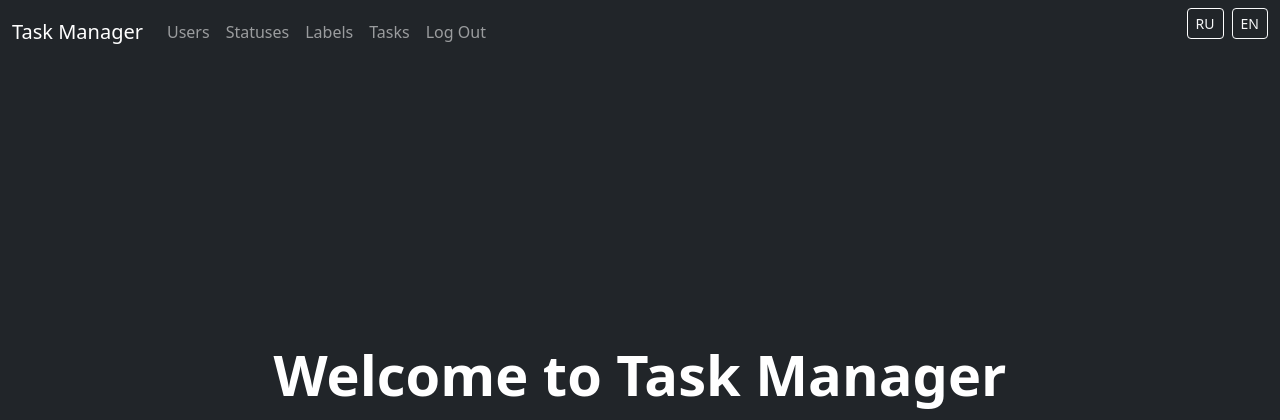
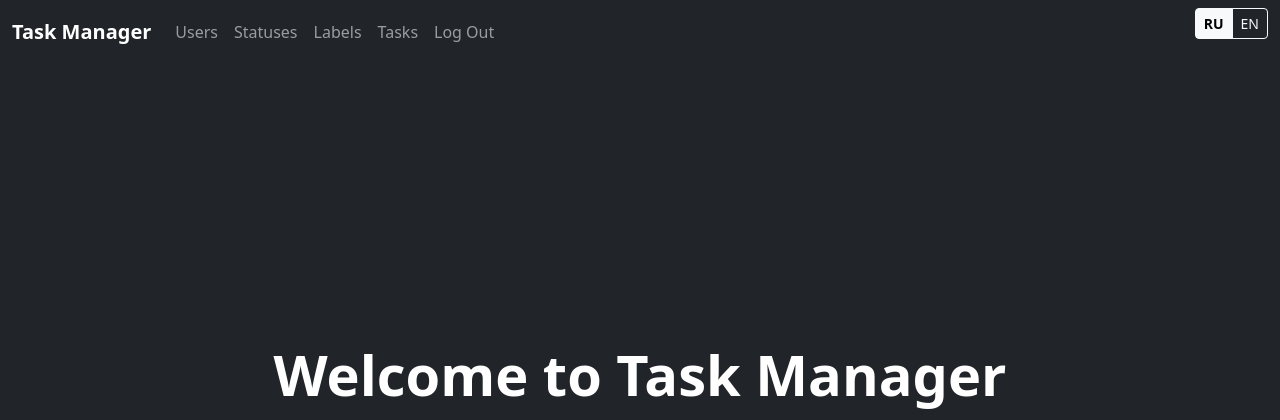
Before and after one commit to nyanyapushkina/python-project-52, a Django app: page / in a window 1280 px wide. Shown: the top 420 px of the page. Run offline with Django 4.2, Linux system fonts and the light colour scheme; the visitor is signed in with stand-in values (Sample User, id 1); some libraries are stand-ins or nearby versions.

Commit message:
Update navbar

```diff
--- a/task_manager/templates/includes/navbar.html
+++ b/task_manager/templates/includes/navbar.html
@@ -2,42 +2,60 @@
 
 <nav class="navbar navbar-expand-md navbar-dark bg-dark mb-4">
   <div class="container-fluid">
-    <a class="navbar-brand mb-0 h1" href="{% url 'index' %}">{% trans "Task Manager" %}</a>
+    <a class="navbar-brand fw-bold" href="{% url 'index' %}">{% trans "Task Manager" %}</a>
+
     <button class="navbar-toggler" type="button" data-bs-toggle="collapse"
             data-bs-target="#navbarCollapse" aria-controls="navbarCollapse"
-            aria-expanded="false" aria-label="Toggle navigation">
+            aria-expanded="false" aria-label="{% trans 'Toggle navigation' %}">
       <span class="navbar-toggler-icon"></span>
     </button>
+
     <div class="collapse navbar-collapse" id="navbarCollapse">
-      <ul class="navbar-nav me-auto mb-2 mb-md-0">
+      <ul class="navbar-nav me-auto">
         <li class="nav-item">
           <a class="nav-link" href="{% url 'users:index' %}">{% trans "Users" %}</a>
         </li>
+
         {% if user.is_authenticated %}
-          <li class="nav-item"><a class="nav-link" href="{% url 'statuses:index' %}">{% trans "Statuses" %}</a></li>
-          <li class="nav-item"><a class="nav-link" href="{% url 'labels:index' %}">{% trans "Labels" %}</a></li>
-          <li class="nav-item"><a class="nav-link" href="{% url 'tasks:index' %}">{% trans "Tasks" %}</a></li>
           <li class="nav-item">
-            <form class="me-auto mb-2 mb-md-0" action="{% url 'logout' %}" method="post">
+            <a class="nav-link" href="{% url 'statuses:index' %}">{% trans "Statuses" %}</a>
+          </li>
+          <li class="nav-item">
+            <a class="nav-link" href="{% url 'labels:index' %}">{% trans "Labels" %}</a>
+          </li>
+          <li class="nav-item">
+            <a class="nav-link" href="{% url 'tasks:index' %}">{% trans "Tasks" %}</a>
+          </li>
+          <li class="nav-item">
+            <form action="{% url 'logout' %}" method="post" class="d-inline">
               {% csrf_token %}
-                <input class="btn nav-link" type="submit" value="{% trans 'Log Out' %}">
+              <button type="submit" class="nav-link btn btn-link px-2">
+                {% trans "Log Out" %}
+              </button>
             </form>
           </li>
         {% else %}
-          <li class="nav-item"><a class="nav-link" href="{% url 'login' %}">{% trans "Log In" context "menu_item" %}</a></li>
-          <li class="nav-item"><a class="nav-link" href="{% url 'users:create' %}">{% trans "Sign Up" context "menu_item" %}</a></li>
+          <li class="nav-item">
+            <a class="nav-link" href="{% url 'login' %}">{% trans "Log In" context "menu_item" %}</a>
+          </li>
+          <li class="nav-item">
+            <a class="nav-link" href="{% url 'users:create' %}">{% trans "Sign Up" context "menu_item" %}</a>
+          </li>
         {% endif %}
       </ul>
-      <form action="{% url 'set_language' %}" method="post" class="d-flex align-items-center ms-auto">
+
+      <form action="{% url 'set_language' %}" method="post" class="d-flex ms-auto">
         {% csrf_token %}
+        <div class="btn-group" role="group">
           <button type="submit" name="language" value="ru"
-                class="btn btn-sm btn-outline-light me-2 {% if LANGUAGE_CODE == 'ru' %}border-white{% endif %}">
+                  class="btn btn-sm btn-outline-light {% if LANGUAGE_CODE == 'ru' %}active fw-bold{% endif %}">
             RU
           </button>
           <button type="submit" name="language" value="en"
-                class="btn btn-sm btn-outline-light {% if LANGUAGE_CODE == 'en' %}border-white{% endif %}">
+                  class="btn btn-sm btn-outline-light {% if LANGUAGE_CODE == 'en' %}active fw-bold{% endif %}">
             EN
           </button>
+        </div>
       </form>
     </div>
   </div>
```
Lines whose indentation alone changed are shown as unchanged.
